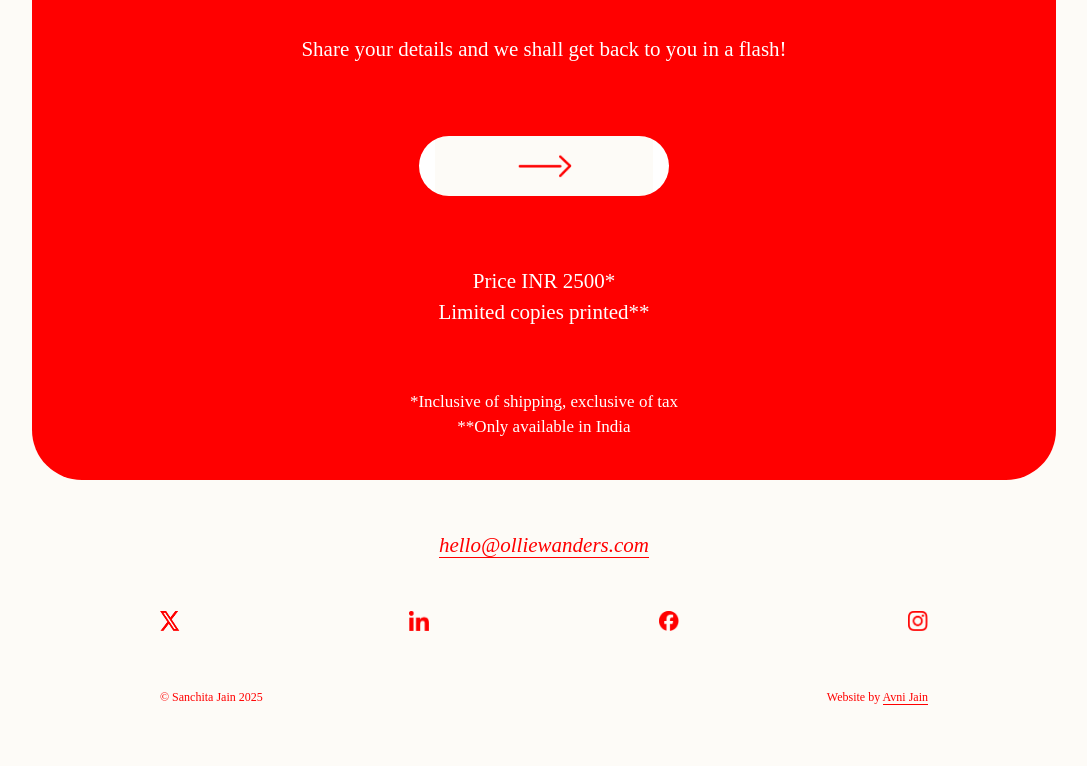
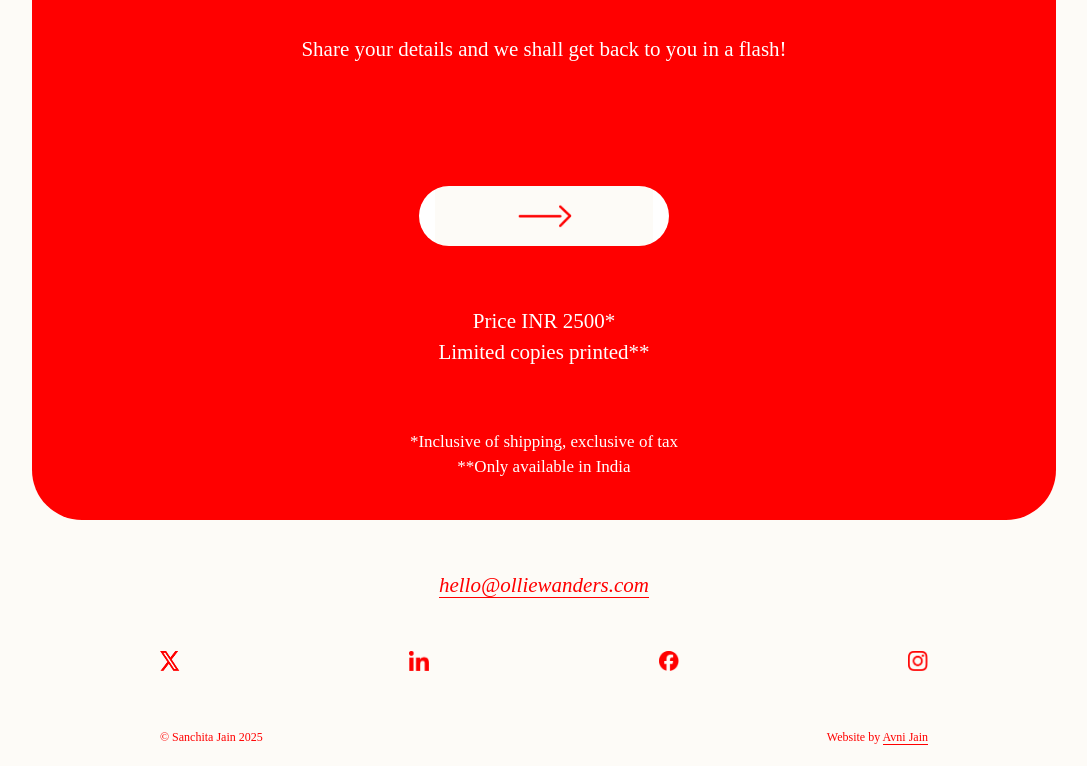
Before and after one commit to avnijain647/olliewanders, a plain HTML site: page index.html in a window 1280 px wide. Shown: the part 2630-3396 px from the top of the page, without its empty margins (96-1183 px from the left). Before the commit the page ends 3356 px from the top, so only its background shows below. Drawn offline with Linux system fonts and the light colour scheme; a web font is replaced by a local one.

Commit message:
Update style.css

```diff
--- a/style.css
+++ b/style.css
@@ -29,7 +29,7 @@ html, body{
 } */
 .box{
   position: relative;
-  height:2600px;
+  height:2950px;
 }
 .cat-box{
       z-index:100;
@@ -208,7 +208,7 @@ width:80vw;
 }
 
 .footer-copy{
-  width:60vw;
+  width:55vw;
   padding-top: 30px;
     padding-bottom: 30px;
   font-size: 21px;
@@ -227,8 +227,8 @@ background-size: contain;
 background-repeat: no-repeat;
 background-image: url(images/arrow-button.png);
 color: #ff0000;
-  margin-top: 40px;
-    margin-bottom: 40px;
+  margin-top: 90px;
+    margin-bottom: 30px;
   background-color: white;
   width:250px;
   height:60px;
```
